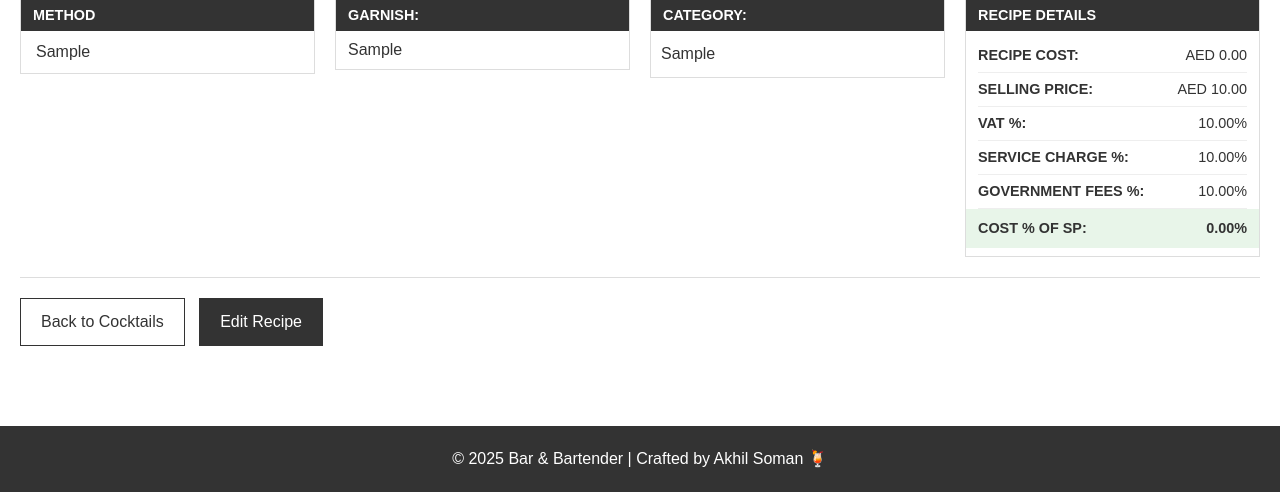
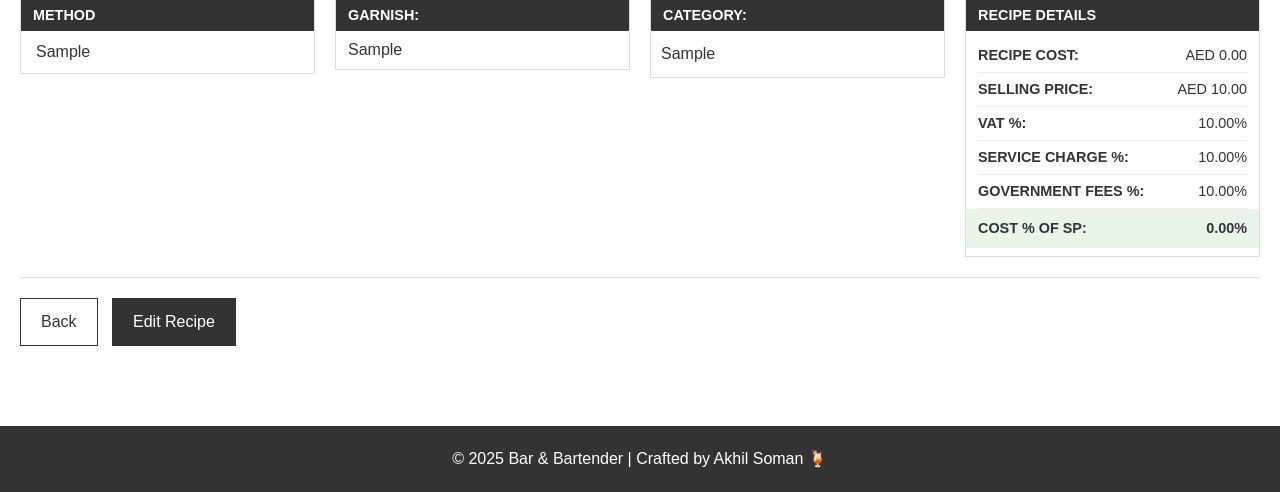
Before and after one commit to akiuser10/bar-and-bartender, a Flask app: page /recipe/1 in a window 1280 px wide. Shown: the part 357-849 px from the top of the page. Run offline with Flask 3, Linux system fonts and the light colour scheme; a user stored in the database is signed in; tables that the repository leaves empty hold one stand-in row (values such as "Sample post").

Commit message:
Change 'Back to [Category]' button labels to simply 'Back'

```diff
--- a/templates/recipes/view.html
+++ b/templates/recipes/view.html
@@ -189,7 +189,7 @@
 
     <div class="actions recipe-actions">
         {% if category_slug and category_slug in ['cocktails', 'mocktails', 'beverages'] %}
-        <a class="btn secondary" href="{{ url_for('recipes.recipe_list', category=category_slug) }}">Back to {{ category_display }}</a>
+        <a class="btn secondary" href="{{ url_for('recipes.recipe_list', category=category_slug) }}">Back</a>
         {% else %}
         <a class="btn secondary" href="{{ url_for('recipes.recipes_list') }}">Back to Recipes</a>
         {% endif %}
```
